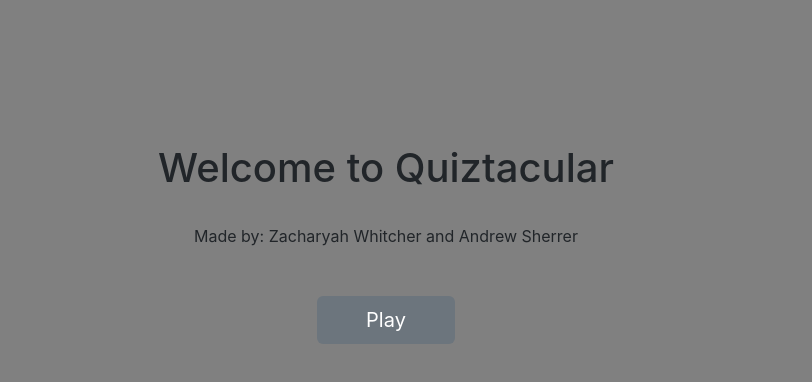
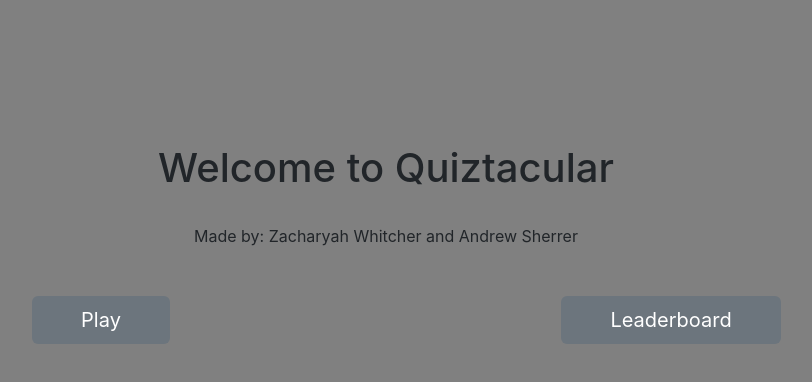
Before and after one commit to TehowennatheGott/WebDevProject01, a React (Create React App) app: page /Home in a window 1280 px wide. Shown: the top 382 px of the page, without its empty margins (254-1066 px from the left). Built offline with nearby package versions, Linux system fonts and the light colour scheme.

Commit message:
Added category text above question number in Play.jsx and added link to leaderboard in Home.jsx.

```diff
--- a/src/Home.jsx
+++ b/src/Home.jsx
@@ -19,6 +19,9 @@ function home() {
           <div className="col py-4">
             <SquareButton text='Play' destination='/Category'></SquareButton>
           </div>
+          <div className="col py-4">
+            <SquareButton text='Leaderboard' destination='/Leaderboard'></SquareButton>
+          </div>
         </div>
       </div>
     </div>
--- a/src/Play.jsx
+++ b/src/Play.jsx
@@ -79,6 +79,9 @@ function Play() {
                                 {!quizFinished ?
                                     <div className="container">
                                         <div className="row">
+                                        <div className="col-12 text-center h2">{selectedCategory.name}</div>
+                                        </div>
+                                        <div className="row">
                                             <div className="col-12 text-center h2">Question {activeQuestionIndex + 1}/{numberOfQuestions}</div>
                                         </div>
                                         <div className="row">
```
